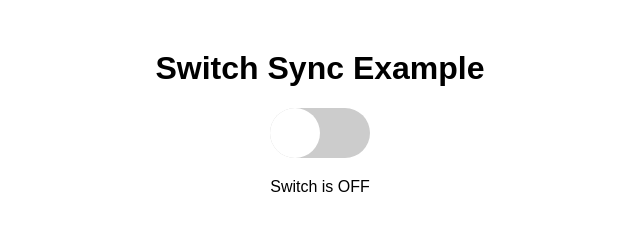
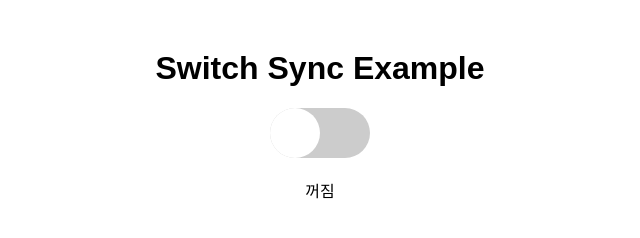
Before and after one commit to r3vw/r3vw.github.io, a plain HTML site: page switch-sync.html in a window 1280 px wide. Shown: the full height of the page, 320-960 px from the left. Drawn offline with Linux system fonts and the light colour scheme.

Commit message:
Update switch-sync.html

```diff
--- a/switch-sync.html
+++ b/switch-sync.html
@@ -3,7 +3,7 @@
 <head>
     <meta charset="UTF-8">
     <meta name="viewport" content="width=device-width, initial-scale=1.0">
-    <title>Switch Sync Example</title>
+    <title>스위치 조종하기</title>
     <style>
         body {
             font-family: Arial, sans-serif;
@@ -63,10 +63,10 @@
             switchState = state;
             if (switchState) {
                 switchElement.classList.add('on');
-                statusElement.textContent = 'Switch is ON';
+                statusElement.textContent = '켜짐';
             } else {
                 switchElement.classList.remove('on');
-                statusElement.textContent = 'Switch is OFF';
+                statusElement.textContent = '꺼짐';
             }
             syncWithServer(switchState);
         }
```
